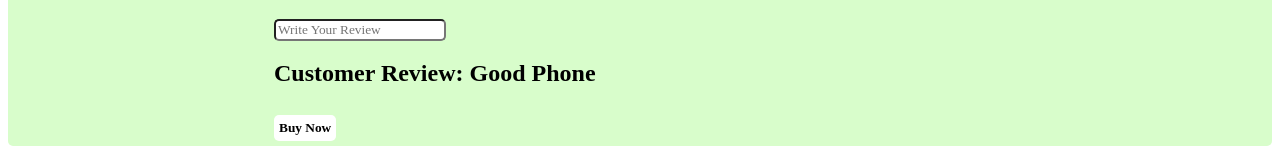
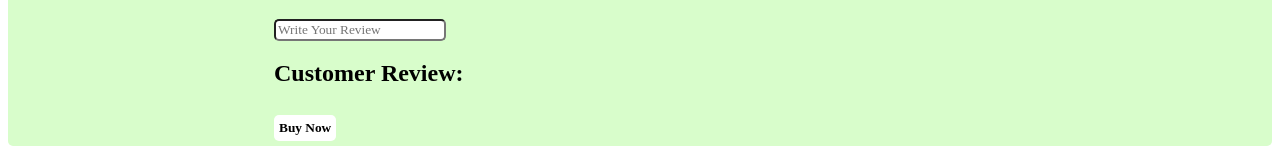
Before and after one commit to akashasahu07/Ang-Test1, an Angular app: page / in a window 1280 px wide. Shown: the part 385-536 px from the top of the page. Built offline with nearby package versions, Linux system fonts and the light colour scheme; a web font is replaced by a local one.

Commit message:
Update Header

```diff
--- a/src/app/header/header.component.html
+++ b/src/app/header/header.component.html
@@ -17,7 +17,7 @@
         <h2><span>{{ stock }}</span> left in Stock</h2>
 
         <!--This is Event Binding-->
-        <input type="text" placeholder="Write Your Review" input = "ChangeFeedback()">
+        <input type="text" placeholder="Write Your Review" (input) = "ChangeFeedback($event)">
         <h2>Customer Review: {{ feedback }}</h2>
 
         <button [disabled] = "(stock == 0) ? true:false">Buy Now</button>
--- a/src/app/header/header.component.ts
+++ b/src/app/header/header.component.ts
@@ -18,5 +18,9 @@ export class HeaderComponent {
   stock: number = 10
   image: string = 'https://rukminim2.flixcart.com/image/416/416/xif0q/mobile/j/z/3/-original-imagtc5fqyz8tu4c.jpeg?q=70&crop=false'
   rating: number = 5
-  feedback:string = 'Good Phone'
+  feedback:string = ''
+
+  ChangeFeedback(event:any) {
+    this.feedback = event.target.value
+  }
 }
```
